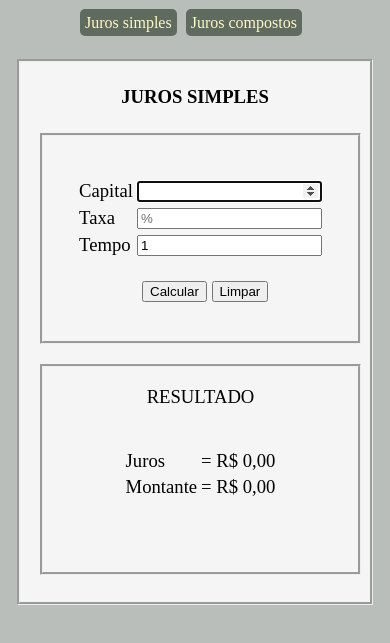
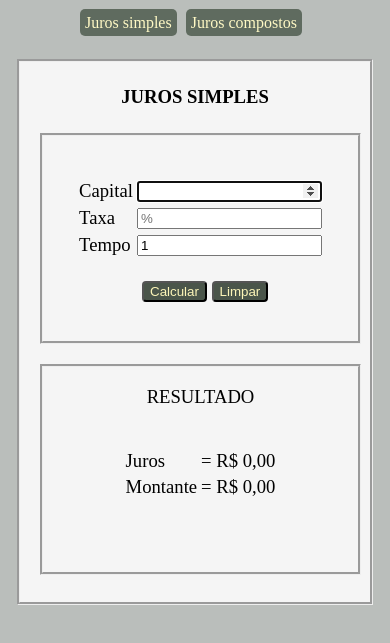
Before and after one commit to marcosrocha-br/calculadora-de-juros, a plain HTML site: page index.html in a window 390 px wide. Shown: the part 99-742 px from the top of the page. Drawn offline with Linux system fonts and the light colour scheme.

Commit message:
Design verde dos botões

```diff
--- a/css/estilo.css
+++ b/css/estilo.css
@@ -19,6 +19,7 @@ h1{
 }
 h4{
     text-transform: uppercase;
+    text-align: center;
 }
 a{
     text-decoration: none;
@@ -61,9 +62,6 @@ a{
     margin-right: auto;
 }
         /*Campos*/
-h4{
-    text-align: center;
-}
 .campos{
     position: relative;
     width: 45%;
@@ -107,8 +105,14 @@ h4{
     margin-top: -20px;
 }
 input[type="button"]{
-    color:black;
+    color:rgb(252, 245, 184);
+    background: rgb(74, 85, 74);
+    border-radius: 4px;
 }
+input[type="button"]:hover{
+    background-color:rgb(114, 133, 114);
+}
+
         /*Tela de 660px*/
 @media only screen and (max-width:660px){
     .painel{
@@ -124,7 +128,7 @@ input[type="button"]{
         margin-right: auto;
     }
     .campos tr td{
-        margin-top: 10x;
+        margin-top: 10px;
     }
     .resultado{
         width: 90%;
@@ -136,4 +140,12 @@ input[type="button"]{
         margin-bottom: 5px;
         margin-right: 10%;
     }
+    input[type="button"]{
+        color:rgb(252, 245, 184);
+        background: rgb(74, 85, 74);
+        border-radius: 4px;
+    }
+    input[type="button"]:hover{
+        background-color:rgb(114, 133, 114);
+    }
 }
```
Also changed, not shown: teste.html (deleted).
